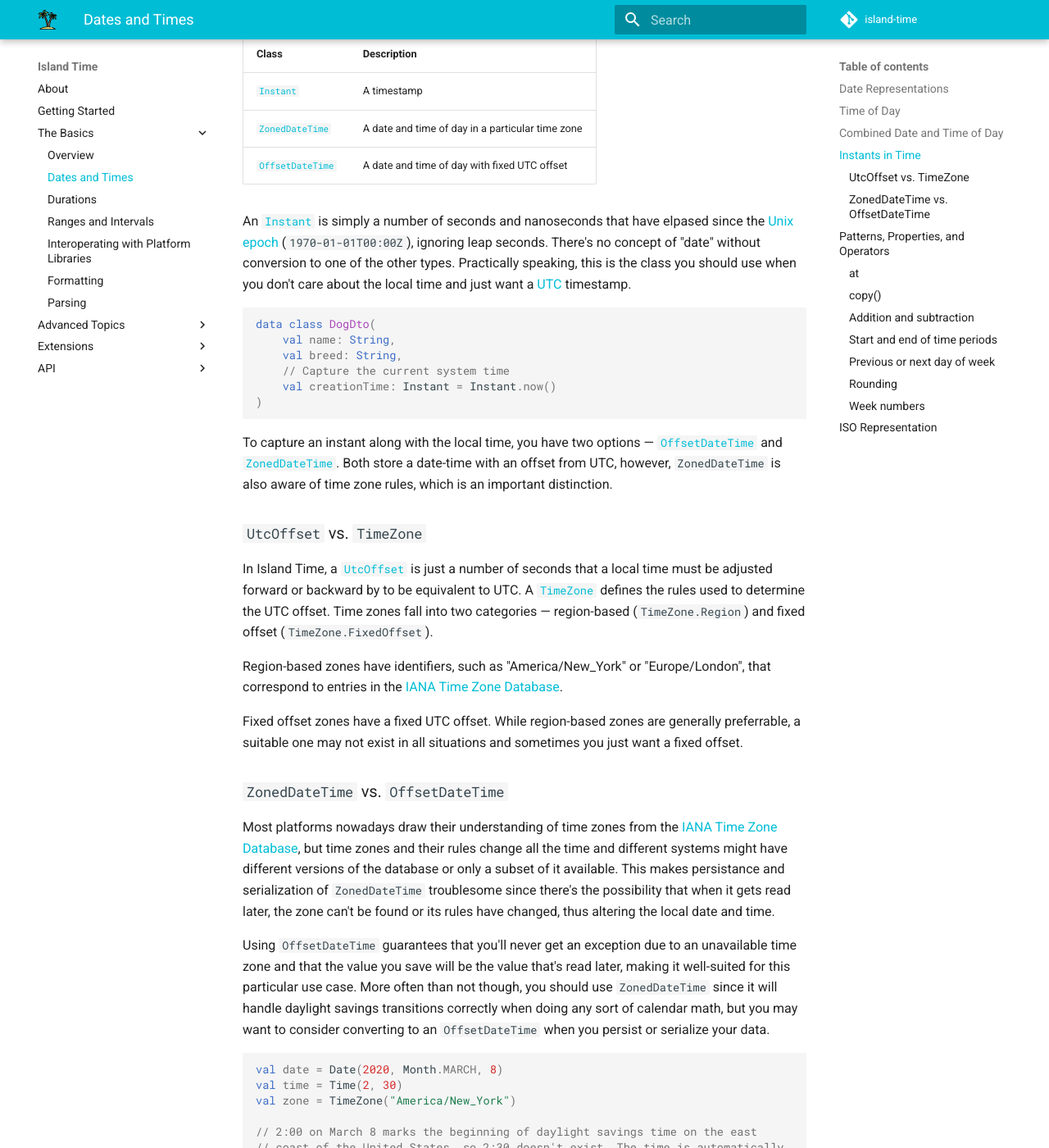
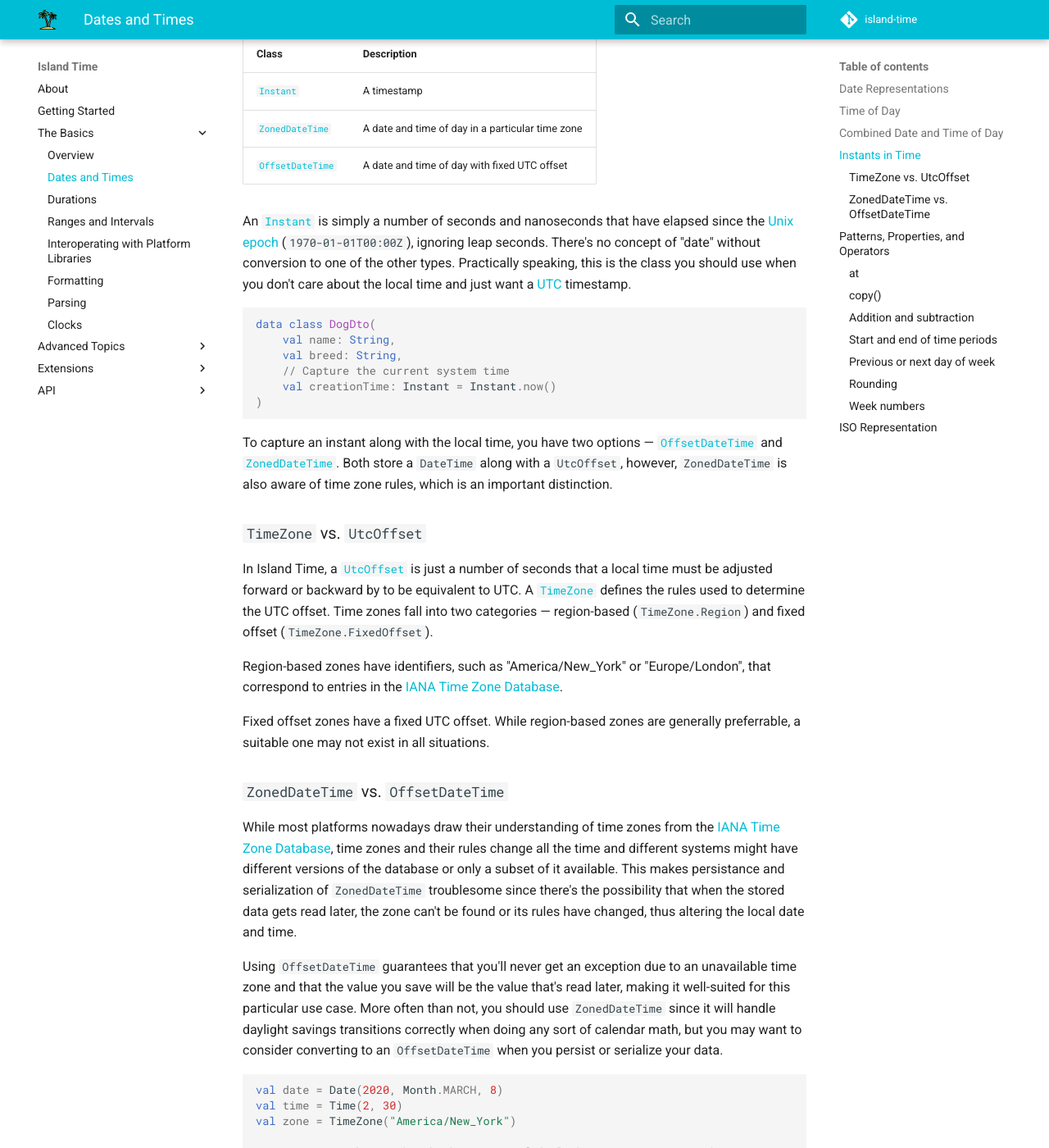
Before and after one commit to erikc5000/island-time, an MkDocs documentation site: the page built from docs/basics/dates-and-times.md, in a window 1280 px wide and 1400 px high, scrolled down 2096 px. Shown: the whole window at 82% size. Built offline with MkDocs 1.6.1 and Material for MkDocs 9.7.7, drawn with Linux system fonts in a browser that asks for light colours; comment, search, counter and statistics services are not loaded; some of the changed text lies outside the part shown.

````diff
--- a/docs/basics/dates-and-times.md
+++ b/docs/basics/dates-and-times.md
@@ -10,7 +10,7 @@ Island Time has a wide array of different date-time classes, each tailored to it
 | [`YearMonth`](../api/core/io.islandtime/-year-month/index.md) | month | `2020-02` |
 | [`Year`](../api/core/io.islandtime/-year/index.md) | year | `2020` |
 
-The [`Date`](../api/core/io.islandtime/-date/index.md) class represents a date in an ambiguous region. It could be in New York City. It could be in Tokyo. The instants in time that define the start and end of a `Date` can only be determined in the context of a particular time zone &mdash; hence the _ambiguous_ part.
+The [`Date`](../api/core/io.islandtime/-date/index.md) class represents a date in an ambiguous region. It could be in New York City, it could be in Tokyo. The instants in time that define the start and end of a `Date` can only be determined in the context of a particular time zone &mdash; hence the _ambiguous_ part.
 
 ```kotlin
 // Get the current date in the local time zone of the system
@@ -50,7 +50,7 @@ val (hour, minute, second, nanosecond) = time
 
 ## Combined Date and Time of Day
 
-A [`DateTime`](../api/core/io.islandtime/-date-time/index.md) combines a `Date` and `Time`, allowing you to represent both in a single data structure, still in an ambiguous region.
+A [`DateTime`](../api/core/io.islandtime/-date-time/index.md) combines a [`Date`](../api/core/io.islandtime/-date/index.md) and [`Time`](../api/core/io.islandtime/-time/index.md), allowing you to represent both in a single data structure, still in an ambiguous region.
 
 ```kotlin
 // Create a date-time from individual date and time components
@@ -80,7 +80,7 @@ The classes we've looked at so far model dates and times in an ambiguous region,
 | [`ZonedDateTime`](../api/core/io.islandtime/-zoned-date-time/index.md) | A date and time of day in a particular time zone |
 | [`OffsetDateTime`](../api/core/io.islandtime/-offset-date-time/index.md) | A date and time of day with fixed UTC offset |
 
-An [`Instant`](../api/core/io.islandtime/-instant/index.md) is simply a number of seconds and nanoseconds that have elpased since the [Unix epoch](https://en.wikipedia.org/wiki/Unix_time) (`1970-01-01T00:00Z`), ignoring leap seconds. There's no concept of "date" without conversion to one of the other types. Practically speaking, this is the class you should use when you don't care about the local time and just want a [UTC](https://en.wikipedia.org/wiki/Coordinated_Universal_Time) timestamp.
+An [`Instant`](../api/core/io.islandtime/-instant/index.md) is simply a number of seconds and nanoseconds that have elapsed since the [Unix epoch](https://en.wikipedia.org/wiki/Unix_time) (`1970-01-01T00:00Z`), ignoring leap seconds. There's no concept of "date" without conversion to one of the other types. Practically speaking, this is the class you should use when you don't care about the local time and just want a [UTC](https://en.wikipedia.org/wiki/Coordinated_Universal_Time) timestamp.
 
 ```kotlin
 data class DogDto(
@@ -91,21 +91,21 @@ data class DogDto(
 )
 ```
 
-To capture an instant along with the local time, you have two options &mdash; [`OffsetDateTime`](../api/core/io.islandtime/-offset-date-time/index.md) and [`ZonedDateTime`](../api/core/io.islandtime/-zoned-date-time/index.md). Both store a date-time with an offset from UTC, however, `ZonedDateTime` is also aware of time zone rules, which is an important distinction.
+To capture an instant along with the local time, you have two options &mdash; [`OffsetDateTime`](../api/core/io.islandtime/-offset-date-time/index.md) and [`ZonedDateTime`](../api/core/io.islandtime/-zoned-date-time/index.md). Both store a `DateTime` along with a `UtcOffset`, however, `ZonedDateTime` is also aware of time zone rules, which is an important distinction.
 
-### `UtcOffset` vs. `TimeZone`
+### `TimeZone` vs. `UtcOffset`
 
 In Island Time, a [`UtcOffset`](../api/core/io.islandtime/-utc-offset/index.md) is just a number of seconds that a local time must be adjusted forward or backward by to be equivalent to UTC. A [`TimeZone`](../api/core/io.islandtime/-time-zone/index.md) defines the rules used to determine the UTC offset. Time zones fall into two categories &mdash; region-based (`TimeZone.Region`) and fixed offset (`TimeZone.FixedOffset`).
 
 Region-based zones have identifiers, such as "America/New_York" or "Europe/London", that correspond to entries in the [IANA Time Zone Database](https://www.iana.org/time-zones).
 
-Fixed offset zones have a fixed UTC offset. While region-based zones are generally preferrable, a suitable one may not exist in all situations and sometimes you just want a fixed offset.
+Fixed offset zones have a fixed UTC offset. While region-based zones are generally preferrable, a suitable one may not exist in all situations.
 
 ### `ZonedDateTime` vs. `OffsetDateTime`
 
-Most platforms nowadays draw their understanding of time zones from the [IANA Time Zone Database](https://www.iana.org/time-zones), but time zones and their rules change all the time and different systems might have different versions of the database or only a subset of it available. This makes persistance and serialization of `ZonedDateTime` troublesome since there's the possibility that when it gets read later, the zone can't be found or its rules have changed, thus altering the local date and time.
+While most platforms nowadays draw their understanding of time zones from the [IANA Time Zone Database](https://www.iana.org/time-zones), time zones and their rules change all the time and different systems might have different versions of the database or only a subset of it available. This makes persistance and serialization of `ZonedDateTime` troublesome since there's the possibility that when the stored data gets read later, the zone can't be found or its rules have changed, thus altering the local date and time.
 
-Using `OffsetDateTime` guarantees that you'll never get an exception due to an unavailable time zone and that the value you save will be the value that's read later, making it well-suited for this particular use case. More often than not though, you should use `ZonedDateTime` since it will handle daylight savings transitions correctly when doing any sort of calendar math, but you may want to consider converting to an `OffsetDateTime` when you persist or serialize your data.
+Using `OffsetDateTime` guarantees that you'll never get an exception due to an unavailable time zone and that the value you save will be the value that's read later, making it well-suited for this particular use case. More often than not, you should use `ZonedDateTime` since it will handle daylight savings transitions correctly when doing any sort of calendar math, but you may want to consider converting to an `OffsetDateTime` when you persist or serialize your data.
 
 ```kotlin
 val date = Date(2020, Month.MARCH, 8)
@@ -140,7 +140,7 @@ println(zonedDateTime.adjustedTo(TimeZone("America/Los_Angeles")))
 
 ## Patterns, Properties, and Operators
 
-Throughout Island Time's date-time primitives, you'll find a set of patterns that remain (relatively) constant as well as a number of properties and operators that simplify common tasks.
+Throughout Island Time's date-time primitives, you'll find a set of patterns that remain (relatively) constant, as well as a number of properties and operators that simplify common tasks.
 
 ### `at`
 
--- a/mkdocs.yml
+++ b/mkdocs.yml
@@ -18,6 +18,7 @@ nav:
       - 'basics/interop.md'
       - 'basics/formatting.md'
       - 'basics/parsing.md'
+      - 'basics/clocks.md'
   - 'Advanced Topics':
       - 'advanced/custom-providers.md'
   - 'Extensions':
````
Also changed, not shown: other parts of docs/basics/dates-and-times.md (+2 -2 lines), README.md (+2 -1 lines), docs/basics/clocks.md (added, +90 -0 lines), docs/basics/interop.md (+13 -13 lines), docs/basics/overview.md (+7 -5 lines), docs/getting-started.md (+6 -6 lines), 7 other files.
